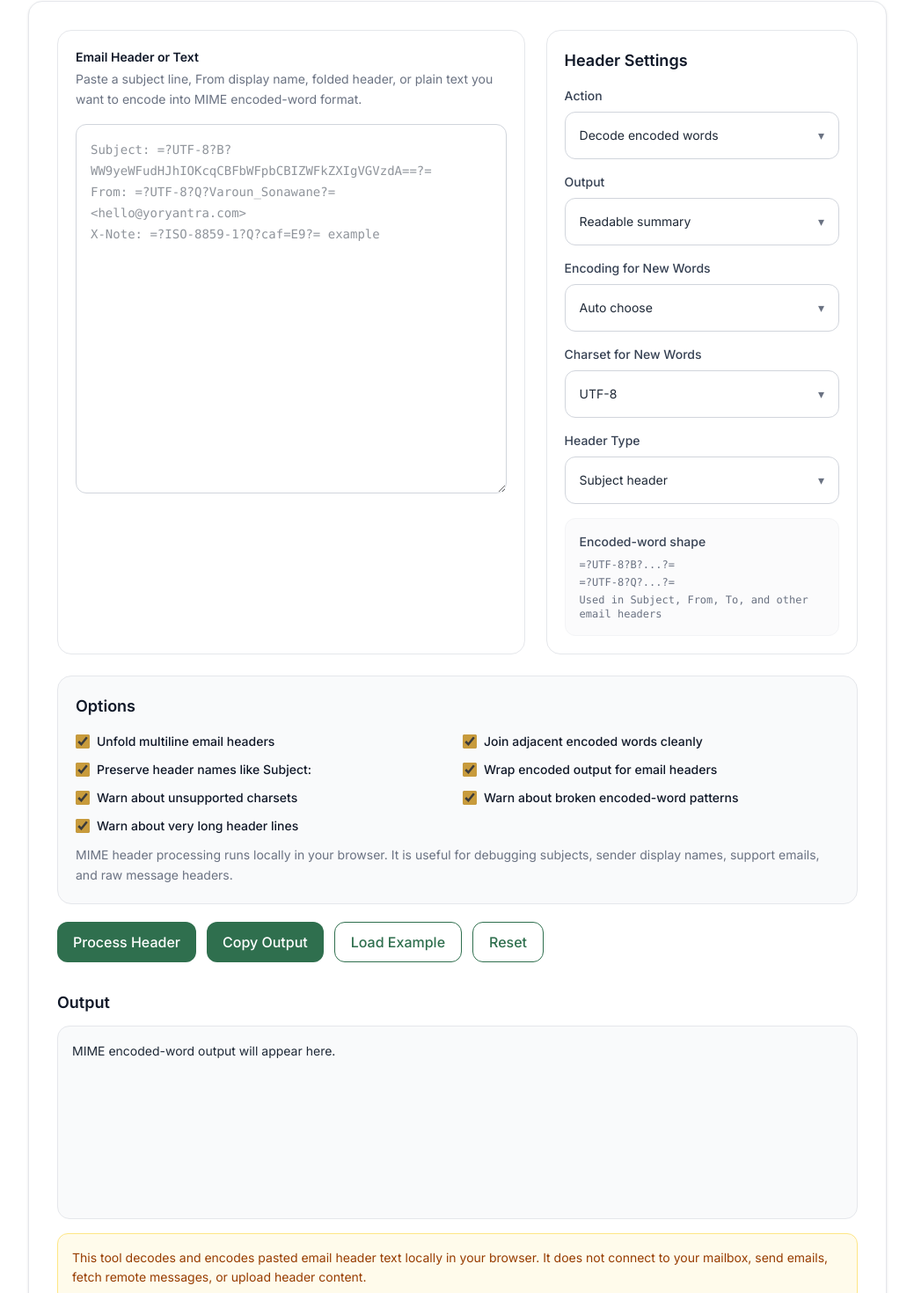
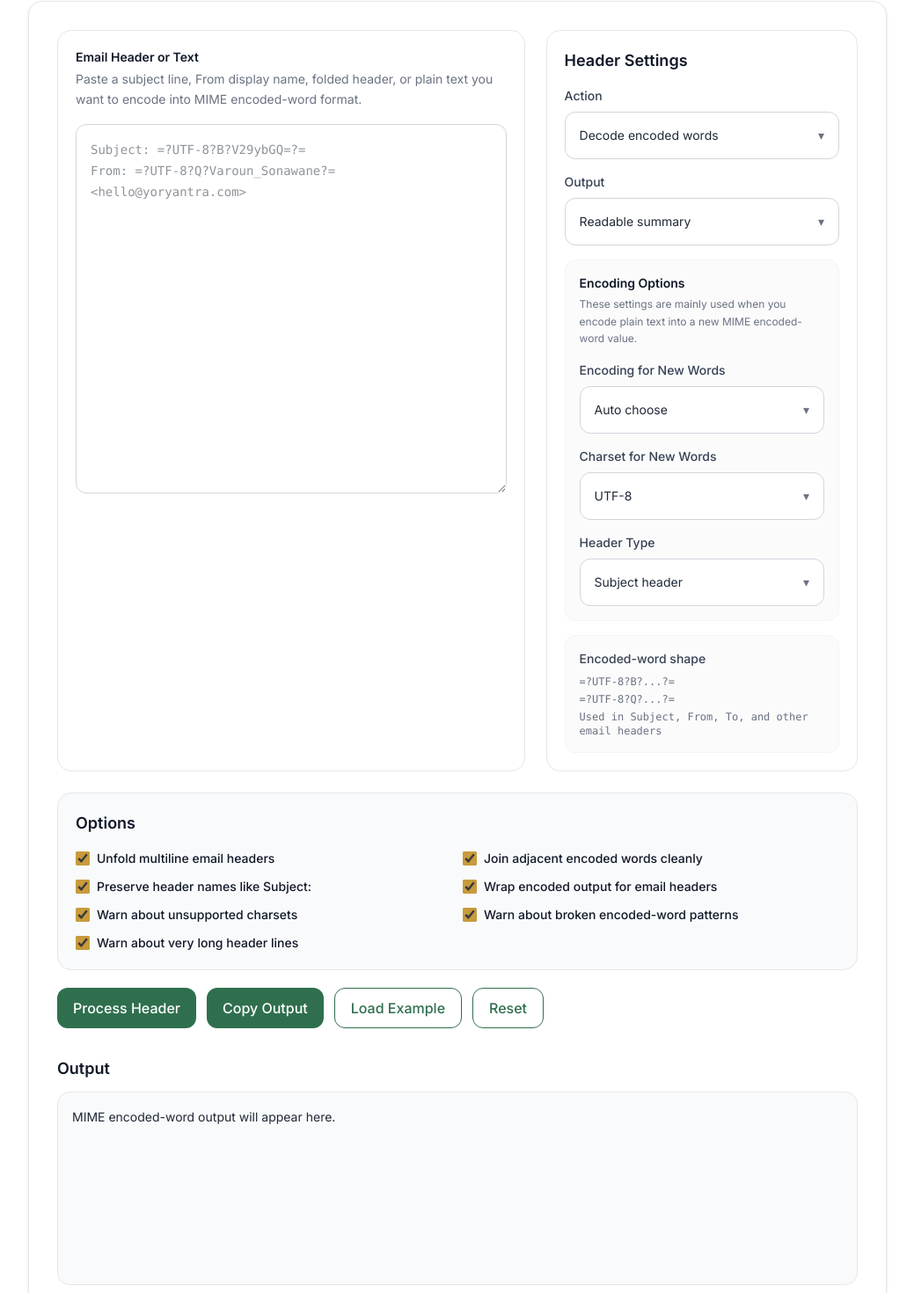
Before and after one commit to vaarunsonawwane-ops/yoryantra-new, a Next.js app: page /tools/mime-encoded-word-decoder in a window 1280 px wide. Shown: the part 407-1877 px from the top of the page at 88% size, without its empty margins (120-1159 px from the left). Built offline with nearby package versions, Linux system fonts and the light colour scheme.

Commit message:
Update ToolClient.tsx

```diff
--- a/app/tools/mime-encoded-word-decoder/ToolClient.tsx
+++ b/app/tools/mime-encoded-word-decoder/ToolClient.tsx
@@ -43,9 +43,8 @@ type Result = {
   charsetCount: number;
 };
 
-const sampleInput = `Subject: =?UTF-8?B?WW9yeWFudHJhIOKcqCBFbWFpbCBIZWFkZXIgVGVzdA==?=
-From: =?UTF-8?Q?Varoun_Sonawane?= <hello@yoryantra.com>
-X-Note: =?ISO-8859-1?Q?caf=E9?= example`;
+const sampleInput = `Subject: =?UTF-8?B?V29ybGQ=?=
+From: =?UTF-8?Q?Varoun_Sonawane?= <hello@yoryantra.com>`;
 
 const charsetOptions = [
   { label: "UTF-8", value: "utf-8" },
@@ -221,6 +220,15 @@ export default function ToolClient() {
               ]}
             />
 
+            <div className="rounded-xl border border-gray-100 bg-gray-50/70 p-4">
+              <div className="mb-4">
+                <p className="text-sm font-semibold text-gray-900">Encoding Options</p>
+                <p className="mt-1 text-xs leading-relaxed text-gray-500">
+                  These settings are mainly used when you encode plain text into a new MIME encoded-word value.
+                </p>
+              </div>
+
+              <div className="space-y-4">
                 <YoryantraSelect
                   label="Encoding for New Words"
                   value={encodingMode}
@@ -255,6 +263,8 @@ export default function ToolClient() {
                     { label: "Generic header text", value: "generic" },
                   ]}
                 />
+              </div>
+            </div>
 
             <div className="rounded-xl border border-gray-100 bg-gray-50/70 p-4">
               <p className="text-sm font-medium text-gray-700">Encoded-word shape</p>
@@ -281,9 +291,6 @@ export default function ToolClient() {
           <CheckboxRow checked={warnLongHeaderLines} label="Warn about very long header lines" onChange={(checked) => { setWarnLongHeaderLines(checked); clearResult(); }} />
         </div>
 
-        <p className="mt-3 text-sm leading-relaxed text-gray-500">
-          MIME header processing runs locally in your browser. It is useful for debugging subjects, sender display names, support emails, and raw message headers.
-        </p>
       </div>
 
       <div className="mt-5 flex flex-wrap gap-3">
@@ -408,9 +415,6 @@ export default function ToolClient() {
         </pre>
       </div>
 
-      <div className="mt-4 rounded-xl border border-amber-200 bg-amber-50 p-4 text-sm leading-relaxed text-amber-800">
-        This tool decodes and encodes pasted email header text locally in your browser. It does not connect to your mailbox, send emails, fetch remote messages, or upload header content.
-      </div>
 
       <section className="mt-12 border-t border-gray-200 pt-10 space-y-10">
         <div>
```
Lines whose indentation alone changed are shown as unchanged.
